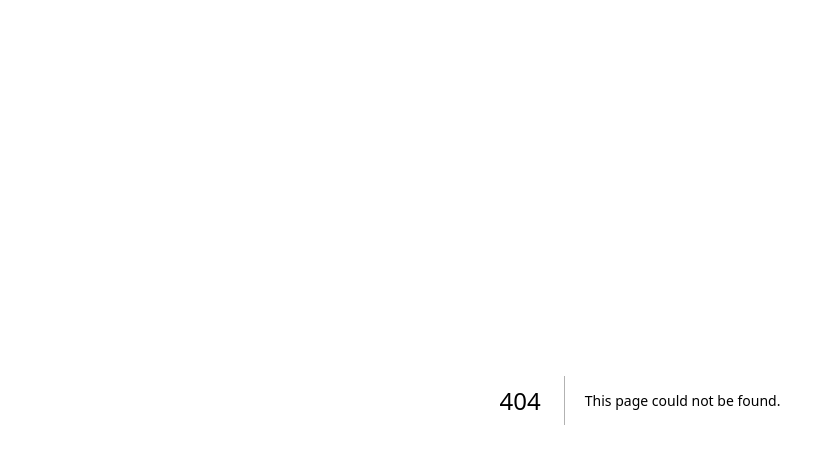
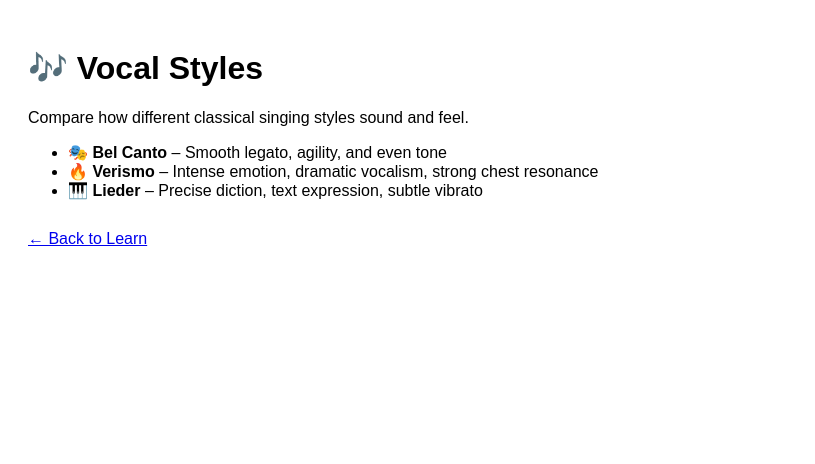
Before and after one commit to EranZ2025/VocalMaster, a Next.js app: page /learn/styles in a window 1280 px wide. Before the commit this address had no page. Shown: the top 464 px of the page, without its empty margins (0-815 px from the left). Built offline with nearby package versions, Linux system fonts and the light colour scheme.

Commit message:
Create styles.js

```diff
--- /dev/null
+++ b/pages/learn/styles.js
@@ -0,0 +1,17 @@
+import Link from 'next/link';
+
+export default function Styles() {
+  return (
+    <div style={{ padding: '20px', fontFamily: 'Arial' }}>
+      <h1>🎶 Vocal Styles</h1>
+      <p>Compare how different classical singing styles sound and feel.</p>
+      <ul>
+        <li>🎭 <strong>Bel Canto</strong> – Smooth legato, agility, and even tone</li>
+        <li>🔥 <strong>Verismo</strong> – Intense emotion, dramatic vocalism, strong chest resonance</li>
+        <li>🎹 <strong>Lieder</strong> – Precise diction, text expression, subtle vibrato</li>
+      </ul>
+
+      <p style={{ marginTop: '30px' }}><Link href="/learn">← Back to Learn</Link></p>
+    </div>
+  );
+}
```
